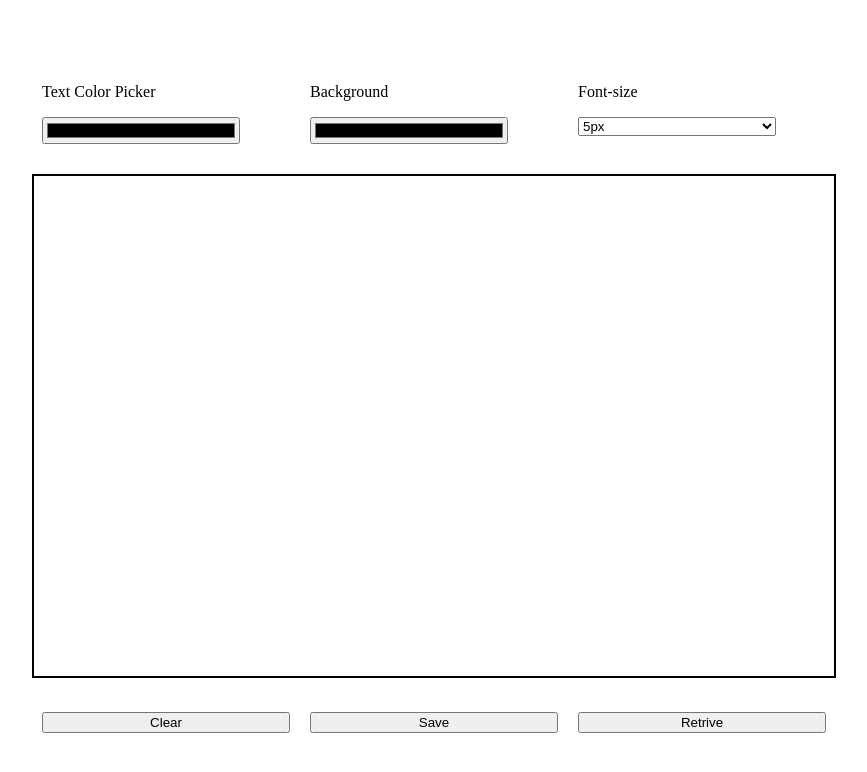
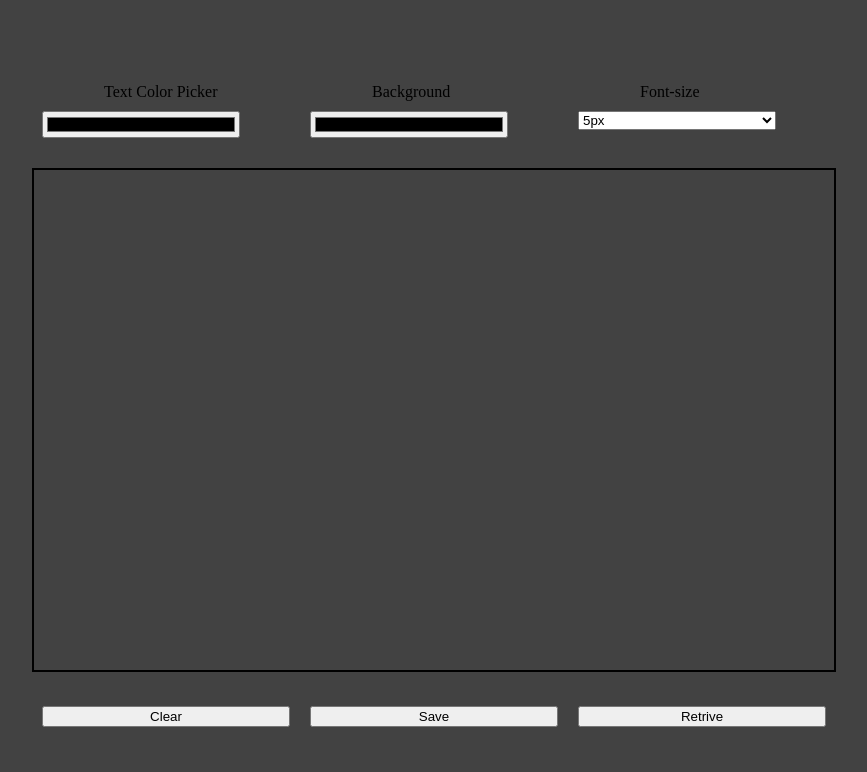
Before and after one commit to Sayan447/Simple-Signature-app, a plain HTML site: page index.html in a window 1280 px wide. Shown: the whole page, without its empty margins (206-1073 px from the left). Drawn offline with Linux system fonts and the light colour scheme.

Commit message:
image imported

```diff
--- a/index.html
+++ b/index.html
@@ -5,6 +5,9 @@
     <meta name="viewport" content="width=device-width, initial-scale=1.0">
     <title>Signature App</title>
     <style>
+        body{
+            background-color: #424242;
+        }
         .main{
             position: absolute;
             top: 50%;
@@ -33,6 +36,10 @@
         }
         .bottom>button{
             margin: 10px;
+        }
+        .block>p{
+            margin: 10px auto;
+            width: 50%;
         }
     </style>
 </head>
```
Also changed, not shown: apple-touch-icon.png (added), favicon-16x16.png (added), favicon-32x32.png (added).
